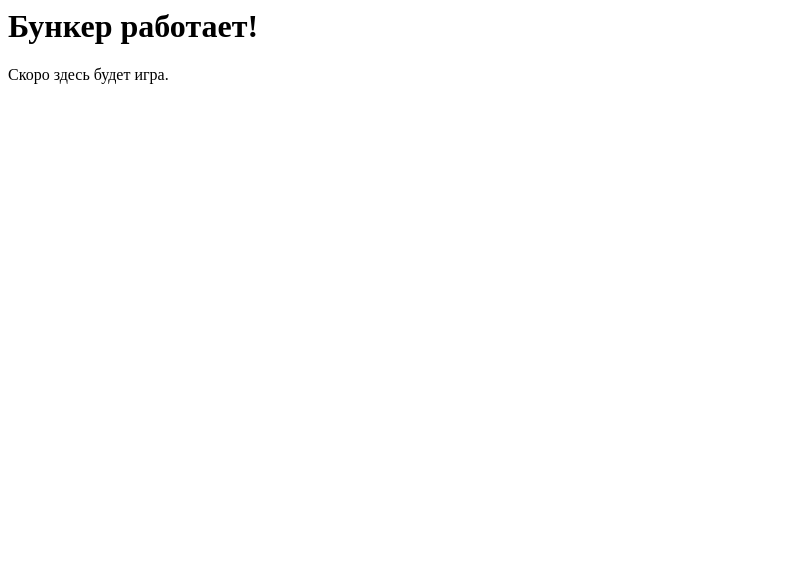
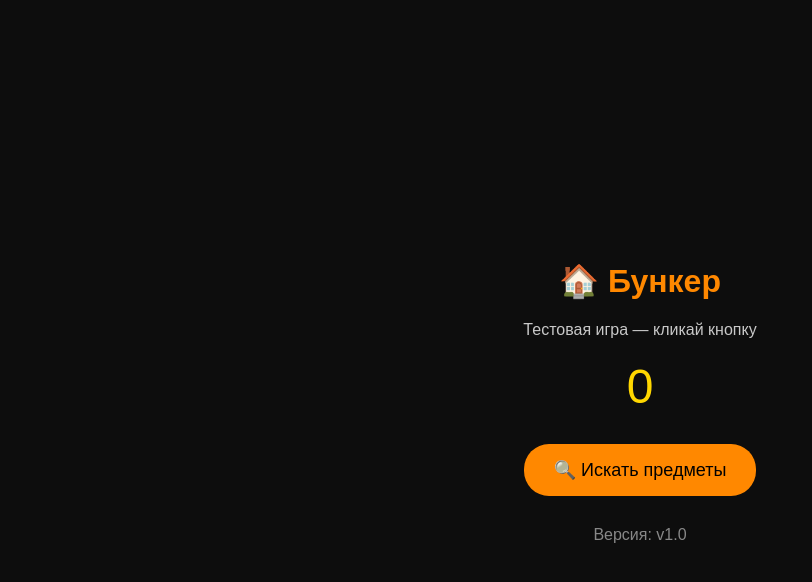
Before and after one commit to breakingbenjamin2122-max/bunker-game, a plain HTML site: page index.html in a window 1280 px wide. Shown: the whole page, without its empty margins (0-812 px from the left). Drawn offline with Linux system fonts and the light colour scheme.

Commit message:
Update index.html

```diff
--- a/index.html
+++ b/index.html
@@ -1,2 +1,32 @@
-<h1>Бункер работает!</h1>
-<p>Скоро здесь будет игра.</p>
+<!DOCTYPE html>
+<html lang="ru">
+<head>
+    <meta charset="UTF-8">
+    <meta name="viewport" content="width=device-width, initial-scale=1.0">
+    <title>Бункер Коллекционера</title>
+    <style>
+        body{background:#0d0d0d;color:#c8c8c8;font-family:Arial;display:flex;justify-content:center;align-items:center;height:100vh;margin:0}
+        .container{text-align:center}
+        h1{color:#ff8800}
+        .btn{padding:15px 30px;background:#ff8800;color:#000;border:none;border-radius:25px;font-size:18px;cursor:pointer;margin:10px}
+        .btn:hover{background:#ffaa00}
+        #counter{font-size:48px;color:#ffd700;margin:20px}
+    </style>
+</head>
+<body>
+    <div class="container">
+        <h1>🏠 Бункер</h1>
+        <p>Тестовая игра — кликай кнопку</p>
+        <div id="counter">0</div>
+        <button class="btn" onclick="clicked()">🔍 Искать предметы</button>
+        <p style="color:#888;margin-top:20px;">Версия: <span id="ver">v1.0</span></p>
+    </div>
+    <script>
+        var count = 0;
+        function clicked(){
+            count++;
+            document.getElementById('counter').textContent = count;
+        }
+    </script>
+</body>
+</html>
```
